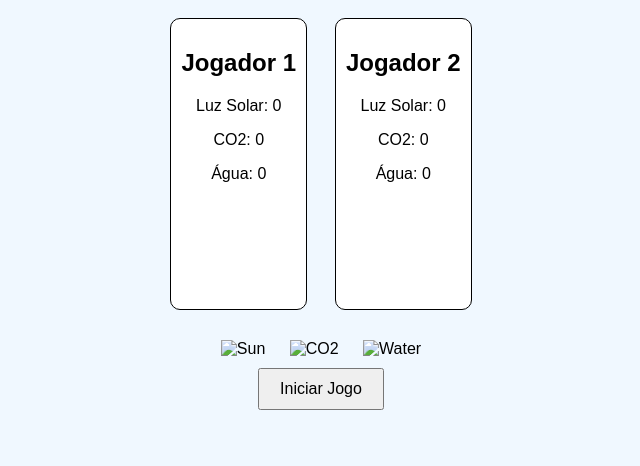
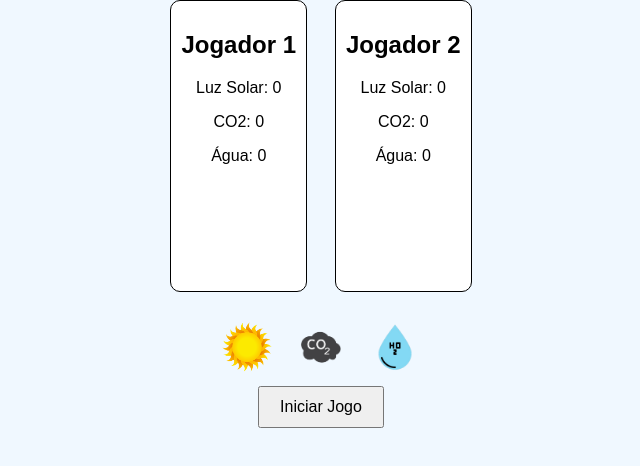
Before and after one commit to CauaBelmino/jogo_biologia, a plain HTML site: page index.html in a window 1280 px wide. Shown: the part 216-682 px from the top of the page, without its empty margins (319-959 px from the left). Drawn offline with Linux system fonts and the light colour scheme.

Commit message:
Update index.html

```diff
--- a/index.html
+++ b/index.html
@@ -26,9 +26,9 @@
             </div>
         </div>
         <div id="elements">
-            <img src="images/sun.png" alt="Sun" id="sun">
-            <img src="images/co2.png" alt="CO2" id="co2">
-            <img src="images/water.png" alt="Water" id="water">
+            <img src="sun.png" alt="Sun" id="sun">
+            <img src="co2.png" alt="CO2" id="co2">
+            <img src="water.png" alt="Water" id="water">
         </div>
         <button id="start-button">Iniciar Jogo</button>
         <div id="result"></div>
```
